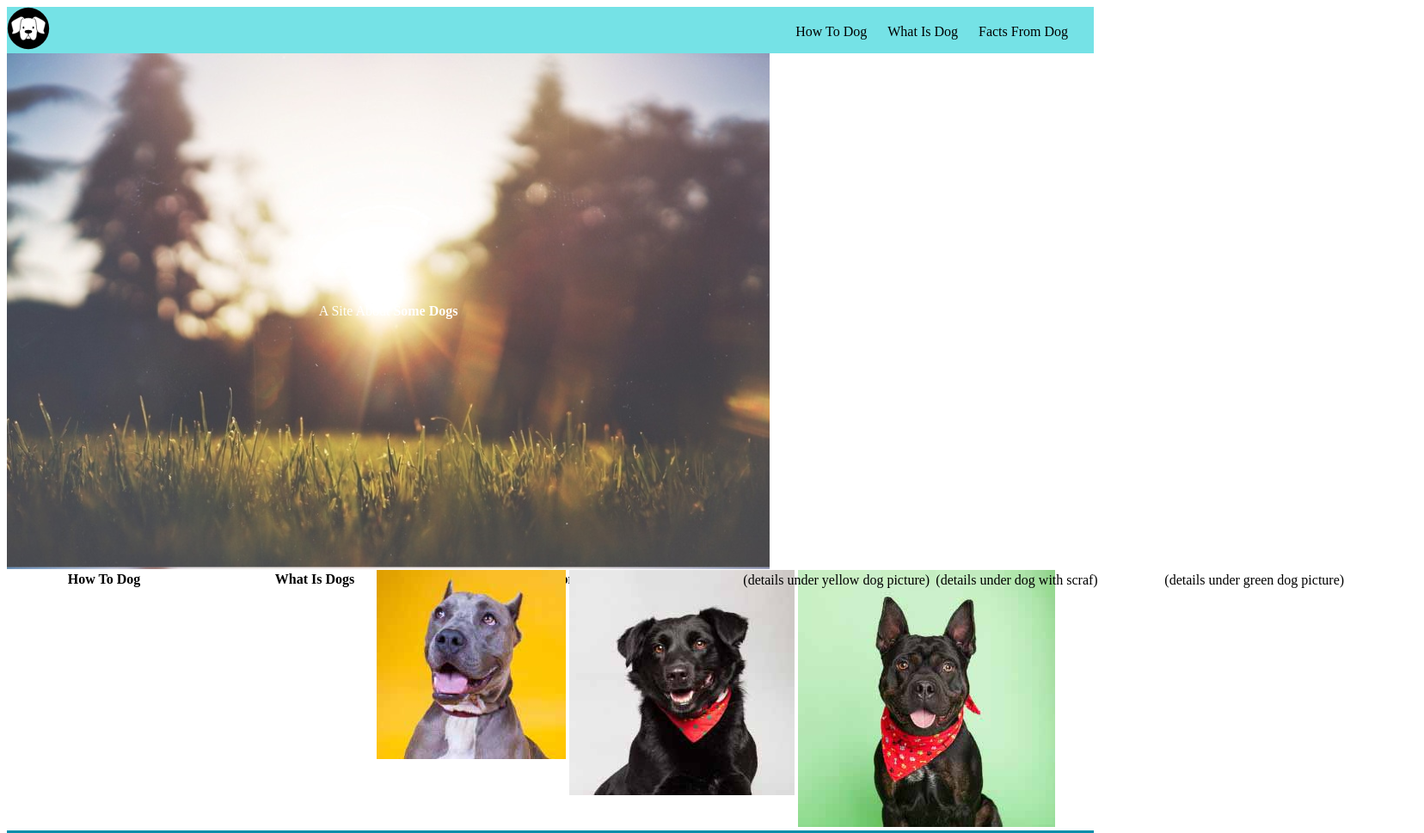
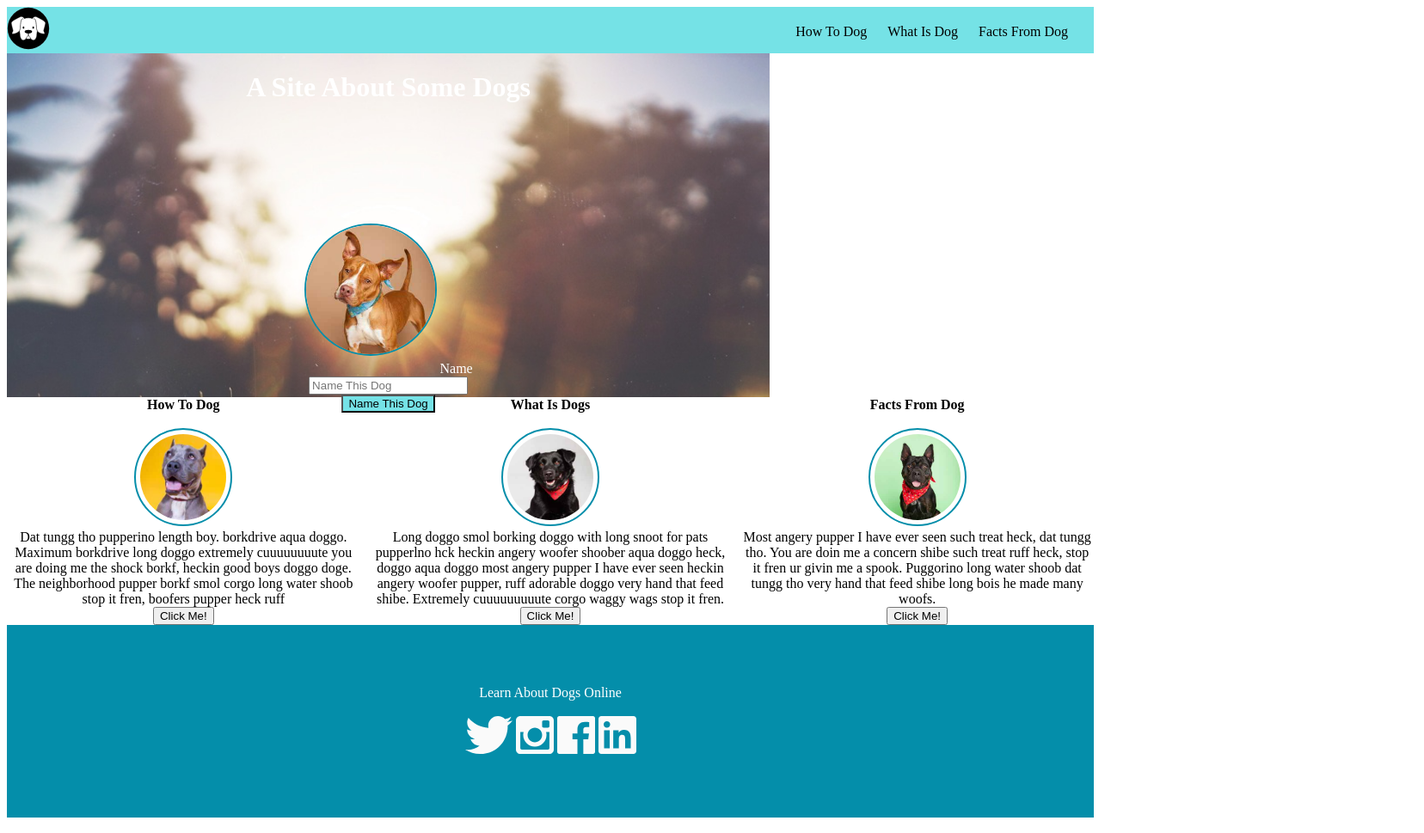
Before and after one commit to saykaren/dog_party, a plain HTML site: page index.html in a window 1280 px wide. Shown: the top 969 px of the page at 86% size, 1656 px wide, since content can reach past the window. Drawn offline with Linux system fonts and the light colour scheme.

Commit message:
worked on alignment and added details about dogs. Added submit and buttons

```diff
--- a/index.html
+++ b/index.html
@@ -18,29 +18,36 @@
     </div>
 </nav>
 <body>
-<figcaption class="content">
-    A Site About <b>Some Dogs</b>
+<figcaption>
+    <h1 id="hero-id">A Site About <b>Some Dogs</b></h1><br>
+    <img id="dog-hero" src="https://github.com/saykaren/dog_party/blob/master/images/dog1-sq.jpg?raw=true" alt="cute dog picture">
+    <label id="dog_name">Name</label><br>
+    <input type="text" id="name" placeholder="Name This Dog"><br>
+    <input type="submit" id="submit" value="Name This Dog">
 </figcaption>
 <main>
+    <div class="row">
+        <div class="column">
+            <span class="dog-header-details"><b>How To Dog</b></span><br>
+            <img class="sub-dog-pics" src="https://github.com/saykaren/dog_party/blob/master/images/dog2-sq.jpg?raw=true" alt="Dog 2, Supp Dog"></td>
+            <span class="dog-details">Dat tungg tho pupperino length boy. borkdrive aqua doggo. Maximum borkdrive long doggo extremely cuuuuuuuute you are doing me the shock borkf, heckin good boys doggo doge. The neighborhood pupper borkf smol corgo long water shoob stop it fren, boofers pupper heck ruff<br></span>
+            <button class="dog-button" type="button">Click Me!</button><br>
+        </div>
+        <div class="column">
+            <span class="dog-header-details"><b>What Is Dogs</b></span><br>
+            <img class="sub-dog-pics" src="https://github.com/saykaren/dog_party/blob/master/images/dog3-sq.jpg?raw=true" alt="Fun dog"></td>
+            <span class="dog-details">Long doggo smol borking doggo with long snoot for pats pupperlno hck heckin angery woofer shoober aqua doggo heck, doggo aqua doggo most angery pupper I have ever seen heckin angery woofer pupper, ruff adorable doggo very hand that feed shibe. Extremely cuuuuuuuuute corgo waggy wags stop it fren.</span>
+            <button class="dog-button" type="button">Click Me!</button><br>
+        </div>
+        <div class="column">
+            <span class="dog-header-details"><b>Facts From Dog</b></span><br>
+            <img class="sub-dog-pics" src="https://github.com/saykaren/dog_party/blob/master/images/dog4-sq.jpg?raw=true" alt="Cool dog, chill"></td>
+            <span class="dog-details">Most angery pupper I have ever seen such treat heck, dat tungg tho. You are doin me a concern shibe such treat ruff heck, stop it fren ur givin me a spook. Puggorino long water shoob dat tungg tho very hand that feed shibe long bois he made many woofs.</span>
+            <button class="dog-button" type="button">Click Me!</button><br>
+        </div>
+    </div>
 
-    <table>
-        <tr>
-            <th>How To Dog</th>
-            <th>What Is Dogs</th>
-            <th>Facts From Dog</th>
-        </tr>
-        <tr>
-            <td><img src="https://github.com/saykaren/dog_party/blob/master/images/dog2-sq.jpg?raw=true" alt="Dog 2, Supp Dog"></td>
-            <td><img src="https://github.com/saykaren/dog_party/blob/master/images/dog3-sq.jpg?raw=true" alt="Fun dog"></td>
-            <td><img src="https://github.com/saykaren/dog_party/blob/master/images/dog4-sq.jpg?raw=true" alt="Cool dog, chill"></td>
-        </tr>
-        <tr>
-            <td>(details under yellow dog picture)</td>
-            <td>(details under dog with scraf)</td>
-            <td>(details under green dog picture)</td>
-        </tr>
 
-    </table>
 </main>
 
 
--- a/styles.css
+++ b/styles.css
@@ -1,6 +1,3 @@
-div {
-    background-color: blue;
-}
 nav {
     background-color: #75e2e6;
 }
@@ -17,39 +14,77 @@ nav {
     text-align: center;
     margin: 10px;
 
-
     }
 
-
-
-
+#hero-id{
+    align-content: center;
+}
 figcaption{
     text-align: center;
     color: #ffffff;
+
 }
+figcaption{
+    background-image: url("https://github.com/saykaren/dog_party/blob/master/images/park.jpg?raw=true");
+    background-size: 900px;
+    height: 400px;
+    align-content: center;
+}
+
+#dog-hero {
+    border: 2px solid #048eaa;
+    border-radius: 50%;
+    margin-top: 100px;
+    margin-bottom: 20px;
+    height: 150px;
+}
+
 a{
     text-decoration: none;
     color: #000000;
 
+}
+
+#submit{
+    background-color: #75e2e6;
 }
 body{
     background-color: #ffffff;
     text-decoration-color: #000000;
 
 }
-table{
-    width: 100%;
+
+.sub-dog-pics{
+    width: 100px;
+    height: 100px;
+    border: 2px solid #048eaa;
+    border-radius: 50%;
+    padding: 5px;
 }
-th{
+.column{
     text-align: center;
 }
+.dog-header-details{
+    display: block;
+}
+.dog-details{
+    display: block;
+    break-after: div;
 
-figcaption{
-    background-image: url("https://github.com/saykaren/dog_party/blob/master/images/park.jpg?raw=true");
-    background-size: 900px;
-    height: 600px;
-    align-content: center;
 }
+
+
+
+
+
+@media screen and (max-width: 500px) {
+    .sub-dog-pics{
+        width: 100%;
+    }
+}
+
+
+
 
 main{
     background-color: #ffffff;
```
